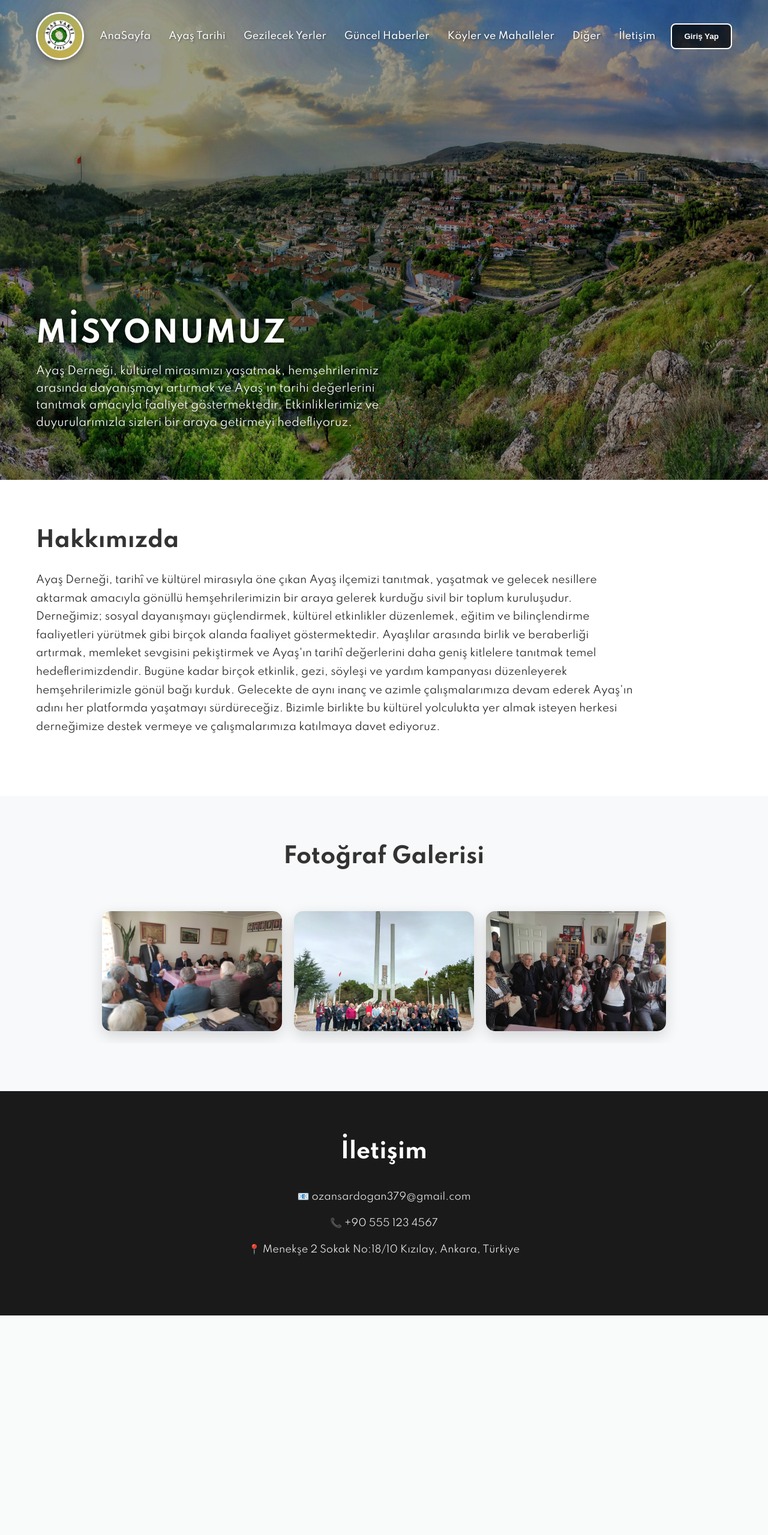
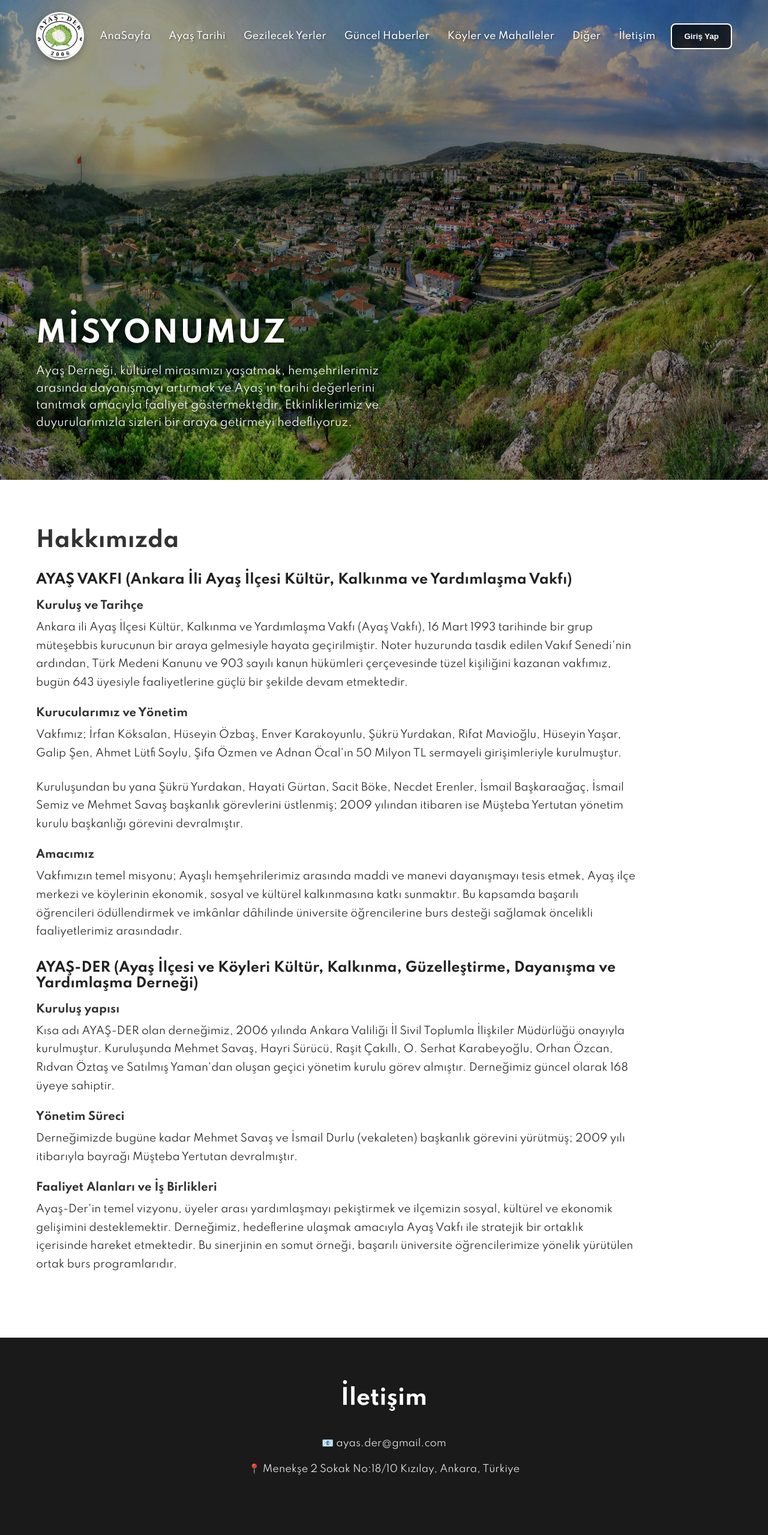
Before and after one commit to OzanSaridogan/AyasAssociationProject, a Django app: page / in a window 1280 px wide. Shown: the whole page at 60% size. Before the commit the page ends 2193 px from the top, so only its background shows below. Run offline with Django 5.2, Linux system fonts and the light colour scheme; some libraries are stand-ins or nearby versions.

Commit message:
güncelleme

```diff
--- a/anasayfa/static/css/styles.css
+++ b/anasayfa/static/css/styles.css
@@ -147,10 +147,24 @@
   color: #333;
 }
 
+.hakkında h3 {
+  font-size: 22px;
+  margin: 32px 0 14px;
+  font-weight: 600;
+  color: #222;
+}
+
+.hakkında h4 {
+  font-size: 18px;
+  margin: 20px 0 10px;
+  font-weight: 600;
+  color: #333;
+}
+
 .hakkında p {
   font-size: 17px;
   line-height: 1.8;
-  margin-bottom: 20px;
+  margin-bottom: 26px;
   text-align: left;
 }
 
--- a/anasayfa/templates/anasayfa2.html
+++ b/anasayfa/templates/anasayfa2.html
@@ -53,42 +53,33 @@
     <section class="hakkında">
       <div class="container">
         <h2>Hakkımızda</h2>
-        <p>
-          Ayaş Derneği, tarihî ve kültürel mirasıyla öne çıkan Ayaş ilçemizi
-          tanıtmak, yaşatmak ve gelecek nesillere aktarmak amacıyla gönüllü
-          hemşehrilerimizin bir araya gelerek kurduğu sivil bir toplum
-          kuruluşudur. Derneğimiz; sosyal dayanışmayı güçlendirmek, kültürel
-          etkinlikler düzenlemek, eğitim ve bilinçlendirme faaliyetleri yürütmek
-          gibi birçok alanda faaliyet göstermektedir. Ayaşlılar arasında birlik
-          ve beraberliği artırmak, memleket sevgisini pekiştirmek ve Ayaş'ın
-          tarihî değerlerini daha geniş kitlelere tanıtmak temel
-          hedeflerimizdendir. Bugüne kadar birçok etkinlik, gezi, söyleşi ve
-          yardım kampanyası düzenleyerek hemşehrilerimizle gönül bağı kurduk.
-          Gelecekte de aynı inanç ve azimle çalışmalarımıza devam ederek Ayaş'ın
-          adını her platformda yaşatmayı sürdüreceğiz. Bizimle birlikte bu
-          kültürel yolculukta yer almak isteyen herkesi derneğimize destek
-          vermeye ve çalışmalarımıza katılmaya davet ediyoruz.
-        </p>
-      </div>
-    </section>
+        <h3>AYAŞ VAKFI (Ankara İli Ayaş İlçesi Kültür, Kalkınma ve Yardımlaşma Vakfı)</h3>
+        <h4>Kuruluş ve Tarihçe</h4>
+        <p>Ankara ili Ayaş İlçesi Kültür, Kalkınma ve Yardımlaşma Vakfı (Ayaş Vakfı), 16 Mart 1993 tarihinde bir grup müteşebbis kurucunun bir araya gelmesiyle hayata geçirilmiştir. Noter huzurunda tasdik edilen Vakıf Senedi'nin ardından, Türk Medeni Kanunu ve 903 sayılı kanun hükümleri çerçevesinde tüzel kişiliğini kazanan vakfımız, bugün 643 üyesiyle faaliyetlerine güçlü bir şekilde devam etmektedir.</p>
 
-    <section class="photo-slider">
-      <h2>Fotoğraf Galerisi</h2>
-      <div class="slider-container">
-        <div class="slider">
-          <img src="{% static 'images/etkinlik.jpg' %}" alt="Fotoğraf 1" />
-          <img src="{% static 'images/gezi.jpg' %}" alt="Fotoğraf 2" />
-          <img src="{% static 'images/toplantı.jpg' %}" alt="Fotoğraf 3" />
-          <!-- İstediğin kadar çoğaltabilirsin -->
-        </div>
+        <h4>Kurucularımız ve Yönetim</h4>
+        <p>Vakfımız; İrfan Köksalan, Hüseyin Özbaş, Enver Karakoyunlu, Şükrü Yurdakan, Rifat Mavioğlu, Hüseyin Yaşar, Galip Şen, Ahmet Lütfi Soylu, Şifa Özmen ve Adnan Öcal'ın 50 Milyon TL sermayeli girişimleriyle kurulmuştur.</p>
+        <p>Kuruluşundan bu yana Şükrü Yurdakan, Hayati Gürtan, Sacit Böke, Necdet Erenler, İsmail Başkaraağaç, İsmail Semiz ve Mehmet Savaş başkanlık görevlerini üstlenmiş; 2009 yılından itibaren ise Müşteba Yertutan yönetim kurulu başkanlığı görevini devralmıştır.</p>
+
+        <h4>Amacımız</h4>
+        <p>Vakfımızın temel misyonu; Ayaşlı hemşehrilerimiz arasında maddi ve manevi dayanışmayı tesis etmek, Ayaş ilçe merkezi ve köylerinin ekonomik, sosyal ve kültürel kalkınmasına katkı sunmaktır. Bu kapsamda başarılı öğrencileri ödüllendirmek ve imkânlar dâhilinde üniversite öğrencilerine burs desteği sağlamak öncelikli faaliyetlerimiz arasındadır.</p>
+
+        <h3>AYAŞ-DER (Ayaş İlçesi ve Köyleri Kültür, Kalkınma, Güzelleştirme, Dayanışma ve Yardımlaşma Derneği)</h3>
+        <h4>Kuruluş yapısı</h4>
+        <p>Kısa adı AYAŞ-DER olan derneğimiz, 2006 yılında Ankara Valiliği İl Sivil Toplumla İlişkiler Müdürlüğü onayıyla kurulmuştur. Kuruluşunda Mehmet Savaş, Hayri Sürücü, Raşit Çakıllı, O. Serhat Karabeyoğlu, Orhan Özcan, Rıdvan Öztaş ve Satılmış Yaman'dan oluşan geçici yönetim kurulu görev almıştır. Derneğimiz güncel olarak 168 üyeye sahiptir.</p>
+
+        <h4>Yönetim Süreci</h4>
+        <p>Derneğimizde bugüne kadar Mehmet Savaş ve İsmail Durlu (vekaleten) başkanlık görevini yürütmüş; 2009 yılı itibarıyla bayrağı Müşteba Yertutan devralmıştır.</p>
+
+        <h4>Faaliyet Alanları ve İş Birlikleri</h4>
+        <p>Ayaş-Der'in temel vizyonu, üyeler arası yardımlaşmayı pekiştirmek ve ilçemizin sosyal, kültürel ve ekonomik gelişimini desteklemektir. Derneğimiz, hedeflerine ulaşmak amacıyla Ayaş Vakfı ile stratejik bir ortaklık içerisinde hareket etmektedir. Bu sinerjinin en somut örneği, başarılı üniversite öğrencilerimize yönelik yürütülen ortak burs programlarıdır.</p>
       </div>
     </section>
 
     <section class="iletisim">
       <div class="iletisim-content">
         <h2>İletişim</h2>
-        <p>📧 ozansardogan379@gmail.com</p>
-        <p>📞 +90 555 123 4567</p>
+        <p>📧 ayas.der@gmail.com</p>
         <p>📍 Menekşe 2 Sokak No:18/10 Kızılay, Ankara, Türkiye</p>
       </div>
     </section>
```
Also changed, not shown: AyasWebProject/settings.py (+19 -9 lines), anasayfa/templates/anasayfa.html (deleted, +0 -52 lines), anasayfa/migrations/0006_ayastarihi_diger_gezilecekyer_guncelhaber_koymahalle_and_more.py (added), anasayfa/static/images/dernek_logo.jpg, 1 other file.
